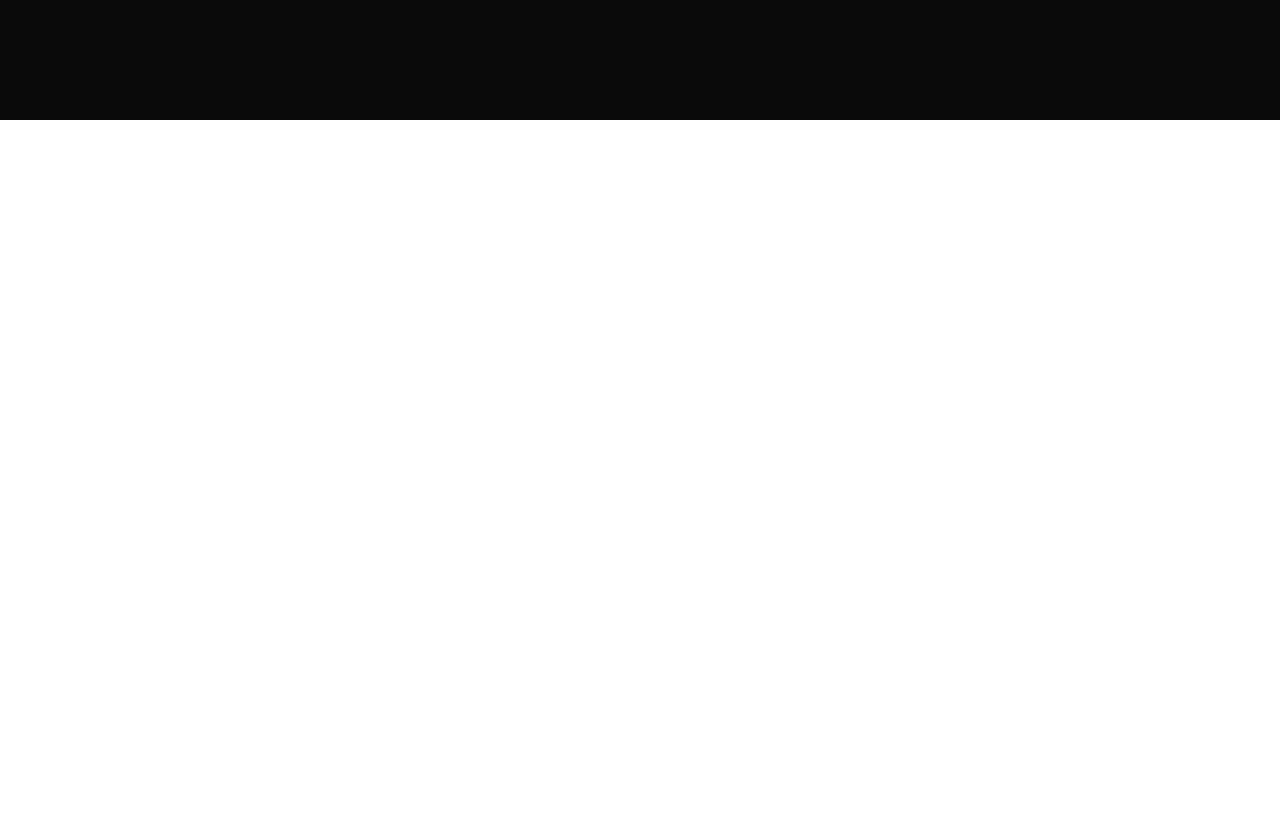
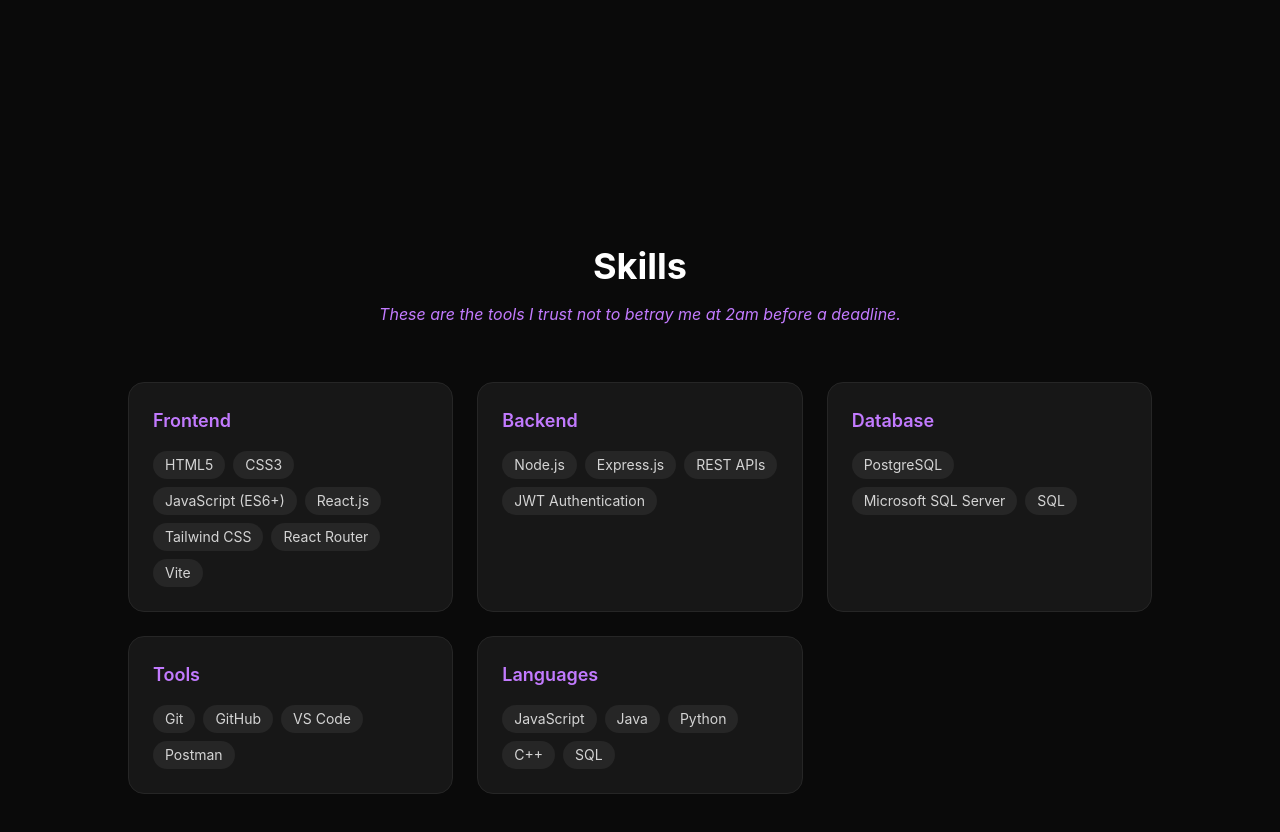
Before and after one commit to ashmita-dev/final_portfolio, a React (Vite) app: page / in a window 1280 px wide. Shown: the part 1480-2312 px from the top of the page. Before the commit the page ends 1600 px from the top, so only its background shows below. Built offline with nearby package versions, Linux system fonts and the light colour scheme.

Commit message:
Added Skills section

```diff
--- a/src/App.jsx
+++ b/src/App.jsx
@@ -1,11 +1,13 @@
 import Hero from "./sections/Hero";
 import About from "./sections/About";
+import Skills from "./sections/Skills";
 
 function App() {
   return (
     <div className="bg-neutral-950">
       <Hero />
       <About />
+      <Skills />
     </div>
   );
 }
--- /dev/null
+++ b/src/sections/Skills.jsx
@@ -0,0 +1,65 @@
+import { motion } from "framer-motion";
+import { skills } from "../data/portfolioData";
+
+const categories = [
+  { label: "Frontend", items: skills.frontend },
+  { label: "Backend", items: skills.backend },
+  { label: "Database", items: skills.database },
+  { label: "Tools", items: skills.tools },
+  { label: "Languages", items: skills.languages },
+];
+
+function Skills() {
+  return (
+    <section className="min-h-screen bg-neutral-950 flex flex-col items-center justify-center px-6 py-24">
+      <motion.h2
+        initial={{ opacity: 0, y: 20 }}
+        whileInView={{ opacity: 1, y: 0 }}
+        viewport={{ once: true }}
+        transition={{ duration: 0.6 }}
+        className="text-4xl font-bold text-white mb-4"
+      >
+        Skills
+      </motion.h2>
+
+      <motion.p
+        initial={{ opacity: 0 }}
+        whileInView={{ opacity: 1 }}
+        viewport={{ once: true }}
+        transition={{ duration: 0.6, delay: 0.1 }}
+        className="text-purple-400 italic mb-14 text-center max-w-xl"
+      >
+        These are the tools I trust not to betray me at 2am before a deadline.
+      </motion.p>
+
+      <div className="grid grid-cols-1 md:grid-cols-2 lg:grid-cols-3 gap-6 max-w-5xl w-full">
+        {categories.map((category, i) => (
+          <motion.div
+            key={category.label}
+            initial={{ opacity: 0, y: 30 }}
+            whileInView={{ opacity: 1, y: 0 }}
+            viewport={{ once: true }}
+            transition={{ duration: 0.5, delay: i * 0.1 }}
+            className="bg-neutral-900 border border-neutral-800 rounded-2xl p-6"
+          >
+            <h3 className="text-lg font-semibold text-purple-400 mb-4">
+              {category.label}
+            </h3>
+            <div className="flex flex-wrap gap-2">
+              {category.items.map((item) => (
+                <span
+                  key={item}
+                  className="text-sm bg-neutral-800 text-neutral-300 px-3 py-1 rounded-full"
+                >
+                  {item}
+                </span>
+              ))}
+            </div>
+          </motion.div>
+        ))}
+      </div>
+    </section>
+  );
+}
+
+export default Skills;
```
